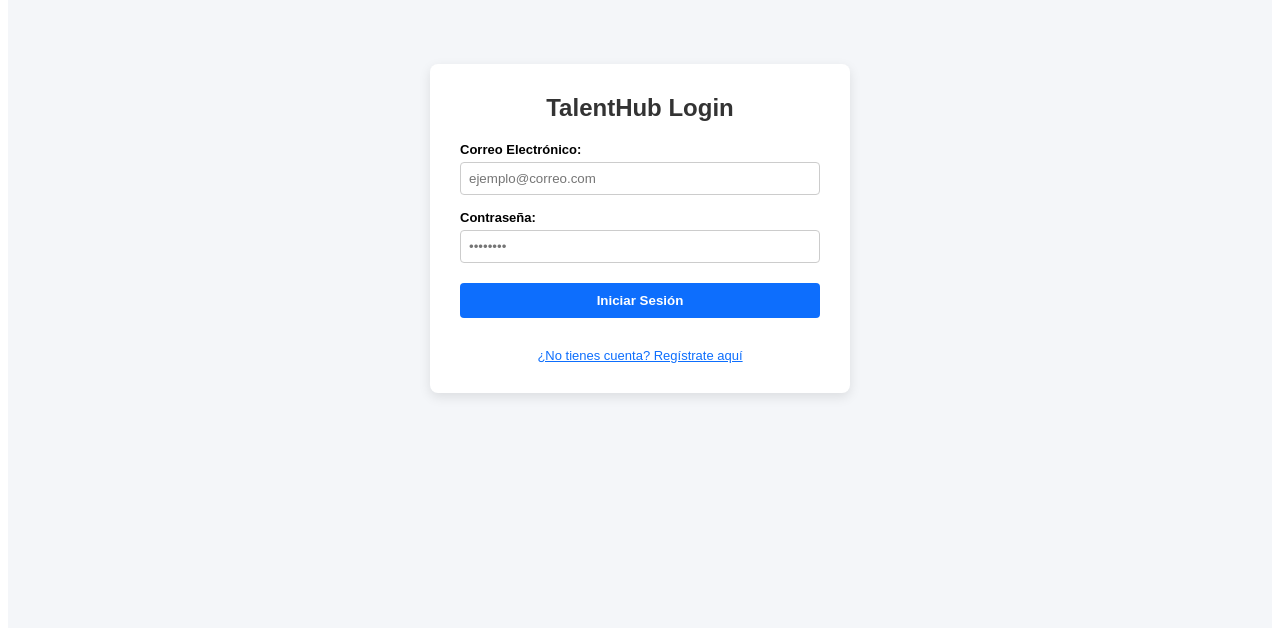
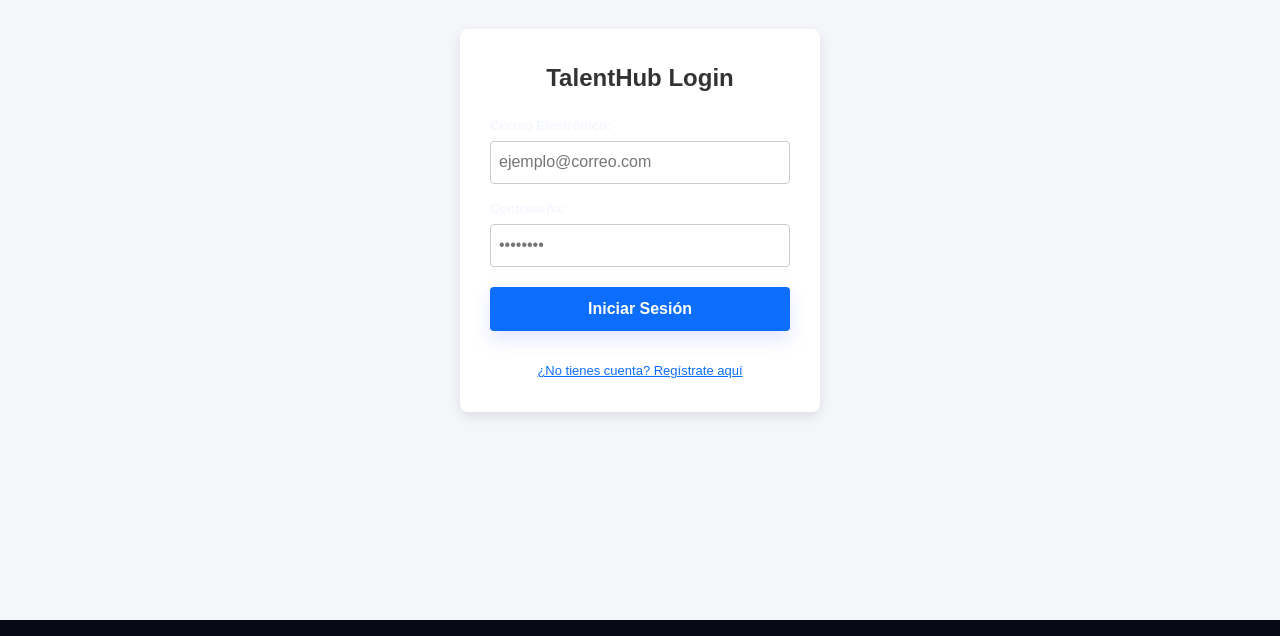
Before and after one commit to mrc3lo/Talent-Hub-1.2, a React (Vite) app: page / in a window 1280 px wide. Shown: the part 180-816 px from the top of the page. Built offline with nearby package versions, Linux system fonts and the light colour scheme.

Commit message:
terminado

```diff
--- a/src/App.jsx
+++ b/src/App.jsx
@@ -9,7 +9,7 @@ export default function App() {
   // El estado inicial es 'login'. Así la app siempre arranca ahí de forma segura.
   const [currentPage, setCurrentPage] = useState('login');
 
-  // Tu estado para controlar si estamos viendo el detalle de un empleado en tu directorio
+  // Estado para controlar si estamos viendo el detalle de un empleado en tu directorio
   const [selectedEmployeeId, setSelectedEmployeeId] = useState(null);
 
   // Función para cambiar de pantalla de forma segura
@@ -29,12 +29,12 @@ export default function App() {
       {currentPage === 'employees' && (
         <div>
           {/* Barra de navegación unificada */}
-          <nav style={{ padding: '10px', background: '#eee', display: 'flex', gap: '15px', alignItems: 'center' }}>
+          <nav style={{ padding: '10px', display: 'flex', gap: '15px', alignItems: 'center' }}>
             <strong>TalentHub v1.0</strong>
             <button onClick={() => { setSelectedEmployeeId(null); navigate('employees'); }} style={{ fontWeight: 'bold' }}>📁 Directorio</button>
             <button onClick={() => navigate('recruitment')}>📋 Reclutamiento (Kanban)</button>
             <button onClick={() => navigate('payroll')}>💰 Nómina</button>
-            <button onClick={() => navigate('login')} style={{ marginLeft: 'auto', background: '#ffcccc', border: '1px solid #ff9999', borderRadius: '4px', cursor: 'pointer' }}>🚪 Cerrar Sesión</button>
+            <button onClick={() => navigate('login')} style={{ marginLeft: 'auto', background: '#ff8000', border: '1px solid #ff9999', borderRadius: '4px', cursor: 'pointer' }}>🚪 Cerrar Sesión</button>
           </nav>
 
           {/* Lógica integrada de tu módulo: Si hay ID seleccionado muestra perfil, sino el listado */}
@@ -59,12 +59,12 @@ export default function App() {
       {/* 3. VISTA DE RECLUTAMIENTO / KANBAN (DOMINIO 2) */}
       {currentPage === 'recruitment' && (
         <div>
-          <nav style={{ padding: '10px', background: '#eee', display: 'flex', gap: '15px', alignItems: 'center' }}>
+          <nav style={{ padding: '10px', display: 'flex', gap: '15px', alignItems: 'center' }}>
             <strong>TalentHub v1.0</strong>
             <button onClick={() => { setSelectedEmployeeId(null); navigate('employees'); }}>📁 Directorio</button>
             <button onClick={() => navigate('recruitment')} style={{ fontWeight: 'bold' }}>📋 Reclutamiento (Kanban)</button>
             <button onClick={() => navigate('payroll')}>💰 Nómina</button>
-            <button onClick={() => navigate('login')} style={{ marginLeft: 'auto', background: '#ffcccc', border: '1px solid #ff9999', borderRadius: '4px', cursor: 'pointer' }}>🚪 Cerrar Sesión</button>
+            <button onClick={() => navigate('login')} style={{ marginLeft: 'auto', background: '#ff8000', border: '1px solid #ff9999', borderRadius: '4px', cursor: 'pointer' }}>🚪 Cerrar Sesión</button>
           </nav>
 
           <div style={{ padding: '20px' }}>
@@ -76,12 +76,12 @@ export default function App() {
       {/* 4. VISTA DE NÓMINA */}
       {currentPage === 'payroll' && (
         <div>
-          <nav style={{ padding: '10px', background: '#eee', display: 'flex', gap: '15px', alignItems: 'center' }}>
+          <nav style={{ padding: '10px', display: 'flex', gap: '15px', alignItems: 'center' }}>
             <strong>TalentHub v1.0</strong>
             <button onClick={() => { setSelectedEmployeeId(null); navigate('employees'); }}>📁 Directorio</button>
             <button onClick={() => navigate('recruitment')}>📋 Reclutamiento (Kanban)</button>
             <button onClick={() => navigate('payroll')} style={{ fontWeight: 'bold' }}>💰 Nómina</button>
-            <button onClick={() => navigate('login')} style={{ marginLeft: 'auto', background: '#ffcccc', border: '1px solid #ff9999', borderRadius: '4px', cursor: 'pointer' }}>🚪 Cerrar Sesión</button>
+            <button onClick={() => navigate('login')} style={{ marginLeft: 'auto', background: '#ff8000', border: '1px solid #ff9999', borderRadius: '4px', cursor: 'pointer' }}>🚪 Cerrar Sesión</button>
           </nav>
 
           <div style={{ padding: '20px' }}>
--- a/src/components/DepartmentFilter.jsx
+++ b/src/components/DepartmentFilter.jsx
@@ -9,7 +9,7 @@ export default function DepartmentFilter({ departments = [], onFilterChange }) {
           padding: '8px 12px',
           borderRadius: '4px',
           border: '1px solid #ccc',
-          backgroundColor: '#fff',
+          //backgroundColor: '#fff',
           cursor: 'pointer',
           fontSize: '14px'
         }}
--- a/src/components/EmployeeTable.jsx
+++ b/src/components/EmployeeTable.jsx
@@ -33,8 +33,8 @@ export default function EmployeeTable({ employees, onViewProfile }) {
                     onViewProfile(idFinal);
                   }}
                   style={{
-                    backgroundColor: '#007bff',
-                    color: '#fff',
+                    //backgroundColor: '#007bff',
+                    //color: '#fff',
                     border: 'none',
                     padding: '6px 12px',
                     borderRadius: '4px',
--- a/src/components/KanbanBoard.jsx
+++ b/src/components/KanbanBoard.jsx
@@ -40,7 +40,7 @@ export const KanbanBoard = ({ candidates, onStatusChange, onRefresh }) => {
         style={{
           marginBottom: '20px',
           padding: '15px',
-          background: '#f8f9fa',
+          //background: '#f8f9fa',
           borderRadius: '8px',
           display: 'flex',
           gap: '10px',
@@ -64,7 +64,10 @@ export const KanbanBoard = ({ candidates, onStatusChange, onRefresh }) => {
         />
         <button
           type="submit"
-          style={{ padding: '8px 16px', borderRadius: '4px', background: '#007bff', color: 'white', border: 'none', cursor: 'pointer' }}
+          style={{ padding: '8px 16px', borderRadius: '4px',
+            //background: '#007bff',
+            //color: 'white',
+            border: 'none', cursor: 'pointer' }}
         >
           Agregar
         </button>
--- a/src/components/KanbanColumn.jsx
+++ b/src/components/KanbanColumn.jsx
@@ -26,7 +26,7 @@ export const KanbanColumn = ({ title, status, candidates, onDropCandidate }) =>
       onDragOver={handleDragOver} // <-- Activamos la zona de caída
       onDrop={handleDrop} // <-- Capturamos la tarjeta soltada
       style={{
-        backgroundColor: '#f1f5f9',
+        backgroundColor: '#343b80',
         borderRadius: '8px',
         padding: '15px',
         width: '280px',
@@ -34,7 +34,9 @@ export const KanbanColumn = ({ title, status, candidates, onDropCandidate }) =>
         display: 'flex',
         flexDirection: 'column'
       }}>
-      <h3 style={{ marginTop: 0, fontSize: '16px', color: '#475569', marginBottom: '15px' }}>
+      <h3 style={{ marginTop: 0, fontSize: '16px',
+        //color: '#475569',
+        marginBottom: '15px' }}>
         {title} ({candidates.length})
       </h3>
 
--- a/src/index.css
+++ b/src/index.css
@@ -0,0 +1,137 @@
+:root {
+  --primary: #7c8cff;
+  --primary-2: #9aa6ff;
+  --accent: #5ee7c8;
+  --bg: #060816;
+  --surface: #101728;
+  --surface-2: #151d32;
+  --surface-3: #1b243a;
+  --text: #f4f7ff;
+  --text-muted: #b7c0d3;
+  --border: rgba(255,255,255,0.1);
+  --shadow: 0 16px 40px rgba(0, 0, 0, 0.28);
+  --radius: 14px;
+}
+
+* { box-sizing: border-box; }
+html, body, #root { margin: 0; padding: 0; min-height: 100%; }
+
+body {
+  font-family: Inter, 'Segoe UI', Roboto, Arial, sans-serif;
+  background: #060816;
+  color: var(--text);
+  line-height: 1.55;
+}
+
+h1, h2, h3, h4, h5, h6, p, label, span, button, input, select, textarea {
+  font-family: inherit;
+}
+
+h1, h2, h3, h4, h5, h6 {
+  color: var(--text);
+  margin: 0 0 0.7rem;
+}
+
+p {
+  color: var(--text-muted);
+  margin: 0 0 0.75rem;
+}
+
+button, input, select, textarea {
+  font: inherit;
+  border-radius: 11px;
+  border: 1px solid var(--border);
+  padding: 0.72rem 0.9rem;
+  transition: 180ms ease;
+  background-color: var(--surface-2);
+  color: var(--text);
+}
+
+button {
+  background: var(--primary);
+  color: #f8faff;
+  font-weight: 700;
+  border: none;
+  box-shadow: 0 8px 18px rgba(124, 140, 255, 0.22);
+  cursor: pointer;
+}
+
+button:hover {
+  transform: translateY(-1px);
+  box-shadow: 0 10px 22px rgba(124, 140, 255, 0.28);
+}
+
+input:focus, select:focus, textarea:focus {
+  outline: none;
+  border-color: var(--primary);
+  box-shadow: 0 0 0 3px rgba(124, 140, 255, 0.16);
+}
+
+.card,
+section,
+div[style*="backgroundColor: '#fff'"] {
+  background: var(--surface);
+  border: 1px solid var(--border);
+  border-radius: var(--radius);
+  box-shadow: var(--shadow);
+}
+
+nav,
+.navbar,
+.sidebar {
+  background: var(--surface-2);
+  border: 1px solid var(--border);
+  border-radius: var(--radius);
+  box-shadow: var(--shadow);
+}
+
+table {
+  width: 100%;
+  border-collapse: collapse;
+  background: var(--surface-2);
+  overflow: hidden;
+}
+
+th {
+  background: var(--surface-3);
+  color: var(--text);
+  text-align: left;
+  padding: 0.85rem 0.95rem;
+  font-weight: 700;
+}
+
+td {
+  padding: 0.8rem 0.95rem;
+  border-bottom: 1px solid rgba(255,255,255,0.07);
+  color: var(--text-muted);
+}
+
+tr:hover {
+  background: rgba(255,255,255,0.04);
+}
+
+a {
+  color: var(--accent);
+  text-decoration: none;
+}
+
+a:hover {
+  color: var(--primary-2);
+  text-decoration: underline;
+}
+
+main, .container {
+  max-width: 1280px;
+  margin: 0 auto;
+  padding: 1.2rem;
+}
+
+@media (max-width: 768px) {
+  main, .container {
+    padding: 0.9rem;
+  }
+
+  button, input, select, textarea {
+    width: 100%;
+  }
+}
--- a/src/pages/PayrollPage.jsx
+++ b/src/pages/PayrollPage.jsx
@@ -159,8 +159,13 @@ export default function PayrollPage() {
   };
 
   return (
-    <div style={{ padding: '30px', fontFamily: 'sans-serif', backgroundColor: '#f4f6f9', minHeight: '100vh' }}>
-      <h2 style={{ marginBottom: '20px', color: '#333' }}>Nómina / Liquidaciones</h2>
+    <div style={{ padding: '30px',
+    fontFamily: 'sans-serif',
+    //backgroundColor: '#f4f6f9',
+    minHeight: '100vh' }}>
+      <h2 style={{ marginBottom: '20px',
+        //color: '#333'
+        }}>Nómina / Liquidaciones</h2>
 
       {/* DIÁLOGO EMBEBIDO DE CONFIRMACIÓN DE BORRADO DE NÓMINA */}
       {idALiquidarEliminar && (
@@ -177,7 +182,13 @@ export default function PayrollPage() {
       )}
 
       {/* FORMULARIO */}
-      <div style={{ backgroundColor: '#fff', padding: '20px', borderRadius: '8px', marginBottom: '25px', boxShadow: '0 2px 8px rgba(0,0,0,0.05)' }}>
+      <div style={{
+        //backgroundColor: '#fff',
+        padding: '20px',
+        borderRadius: '8px',
+        marginBottom: '25px',
+        boxShadow: '0 2px 8px rgba(0,0,0,0.05)'
+        }}>
         <h4 style={{ marginTop: 0 }}>Registrar Nueva Liquidación de Sueldo</h4>
         <form onSubmit={handleCreate} style={{ display: 'grid', gridTemplateColumns: '1fr 1fr 1fr', gap: '15px' }}>
           <div>
@@ -222,14 +233,19 @@ export default function PayrollPage() {
             </select>
           </div>
           <div style={{ display: 'flex', alignItems: 'flex-end' }}>
-            <button type="submit" style={{ width: '100%', padding: '8px', backgroundColor: '#198754', color: '#fff', border: 'none', borderRadius: '4px', fontWeight: 'bold', cursor: 'pointer' }}>Guardar Nómina</button>
+            <button type="submit" style={{ width: '100%', padding: '8px',
+              //backgroundColor: '#198754',
+              //color: '#fff',
+              border: 'none', borderRadius: '4px', fontWeight: 'bold', cursor: 'pointer' }}>Guardar Nómina</button>
           </div>
         </form>
         {message && <p style={{ color: '#0d6efd', fontSize: '13px', margin: '10px 0 0 0' }}>{message}</p>}
       </div>
 
       {/* FILTROS */}
-      <div style={{ display: 'flex', gap: '15px', marginBottom: '15px', backgroundColor: '#fff', padding: '12px', borderRadius: '6px' }}>
+      <div style={{ display: 'flex', gap: '15px', marginBottom: '15px',
+        //backgroundColor: '#fff',
+        padding: '12px', borderRadius: '6px' }}>
         <span style={{ fontWeight: 'bold', alignSelf: 'center', fontSize: '14px' }}>🔍 Filtros de Vista:</span>
         <select value={filtroMes} onChange={e => setFiltroMes(e.target.value)} style={{ padding: '5px' }}>
           <option value="Todos">Todos los Meses</option>
@@ -242,10 +258,18 @@ export default function PayrollPage() {
       </div>
 
       {/* TABLA */}
-      <div style={{ backgroundColor: '#fff', borderRadius: '8px', overflow: 'hidden', boxShadow: '0 2px 8px rgba(0,0,0,0.05)' }}>
+      <div style={{ //backgroundColor: '#fff',
+        borderRadius: '8px',
+        overflow: 'hidden',
+        //boxShadow: '0 2px 8px rgba(0,0,0,0.05)'
+        }}>
         <table style={{ width: '100%', borderCollapse: 'collapse', textAlign: 'left' }}>
           <thead>
-            <tr style={{ backgroundColor: '#0d6efd', color: '#fff', fontSize: '14px' }}>
+            <tr style={{
+              //backgroundColor: '#0d6efd',
+              //color: '#fff',
+              fontSize: '14px'
+              }}>
               <th style={{ padding: '12px' }}>Empleado</th>
               <th style={{ padding: '12px' }}>Mes</th>
               <th style={{ padding: '12px' }}>Año</th>
@@ -282,7 +306,9 @@ export default function PayrollPage() {
                       </span>
                     </td>
                     <td style={{ padding: '12px', display: 'flex', gap: '8px', justifyContent: 'center' }}>
-                      <button type="button" onClick={() => handleVerInfo(codigoPais)} style={{ padding: '4px 10px', fontSize: '11px', cursor: 'pointer', borderRadius: '4px', border: '1px solid #ccc', backgroundColor: '#f8f9fa' }}>
+                      <button type="button" onClick={() => handleVerInfo(codigoPais)} style={{ padding: '4px 10px', fontSize: '11px', cursor: 'pointer', borderRadius: '4px', border: '1px solid #ccc',
+                        //backgroundColor: '#f8f9fa'
+                        }}>
                         🌍 Ver Info {codigoPais}
                       </button>
                       <button type="button" onClick={() => setIdALiquidarEliminar(n.id)} title="Eliminar liquidación" style={{ padding: '4px 8px', fontSize: '12px', cursor: 'pointer', borderRadius: '4px', border: '1px solid #dc3545', backgroundColor: '#fff', color: '#dc3545' }}>
```
